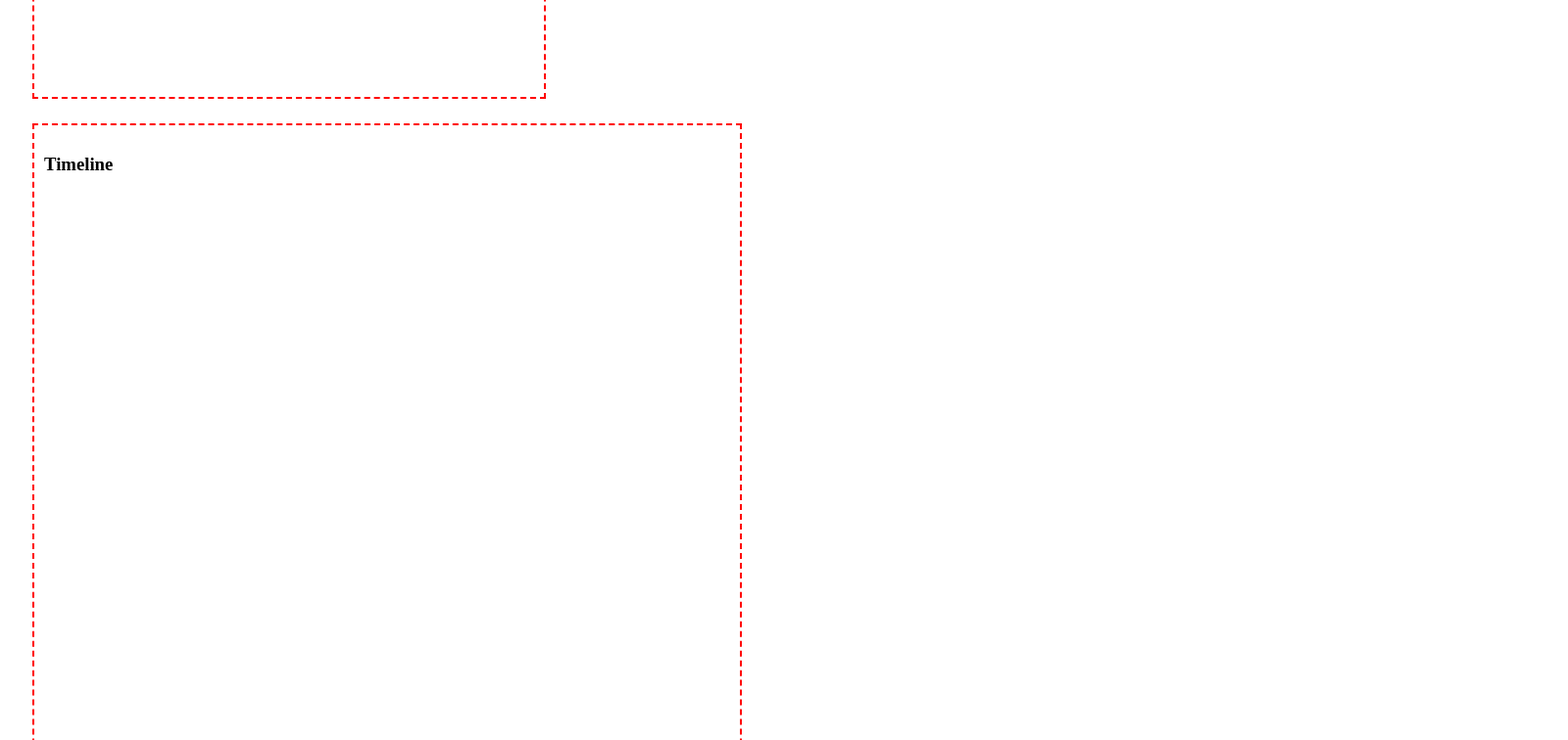
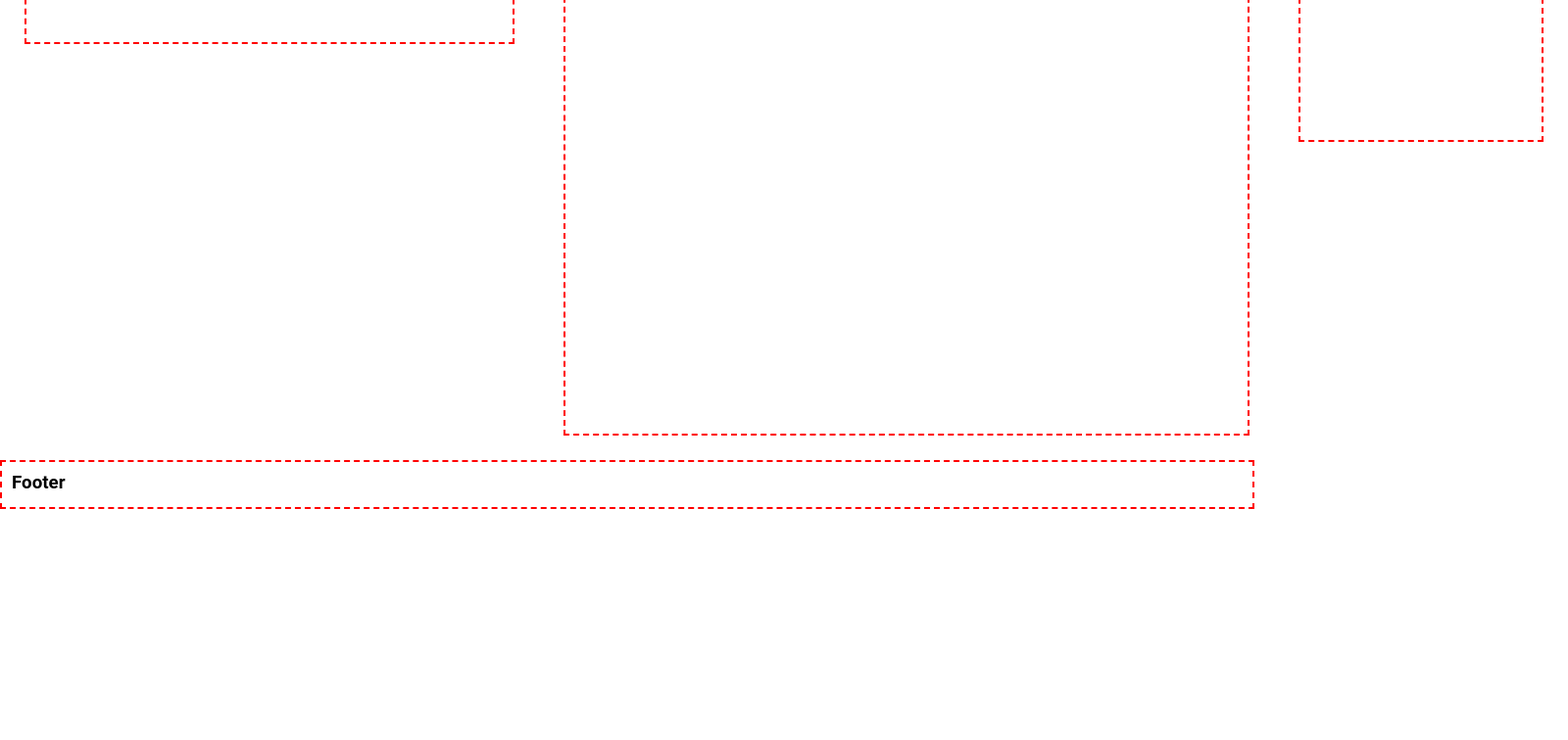
Before and after one commit to allythiel/social-media-front-end, a React (Create React App) app: page / in a window 1280 px wide. Shown: the part 460-1216 px from the top of the page at 98% size, 1600 px wide, since content can reach past the window. After the commit the page ends 980 px from the top, so only its background shows below. Built offline with nearby package versions, Linux system fonts and the light colour scheme.

Commit message:
mod css wireframe

```diff
--- a/src/App.css
+++ b/src/App.css
@@ -8,3 +8,9 @@
 .App {
    margin: 0;
 }
+
+.content {
+   display: flex;
+   flex-direction: row;
+   align-content: space-between;
+}
--- a/src/App.js
+++ b/src/App.js
@@ -1,20 +1,27 @@
 import React from 'react'
-import Header from './components/header/Header';
-import Footer from './components/footer/Footer';
-import Profile from './components/profile/Profile';
-import FriendsList from './components/FriendsAllUsersList/friendsList/FriendsList';
-import Timeline from './components/timeline/Timeline';
+import Header from './components/header/Header'
+import Footer from './components/footer/Footer'
+import Profile from './components/profile/Profile'
+import FriendsList from './components/FriendsAllUsersList/friendsList/FriendsList'
+import Timeline from './components/timeline/Timeline'
+import './App.css'
 
 const App = () => {
    return (
       <div className='App'>
-         <Header />
-         <div className="content">
-            <Profile />
-            <Timeline />
-            <FriendsList />
+         <Header/>
+         <div className='content'>
+            <div>
+               <Profile />
+            </div>
+            <div>
+               <Timeline/>
+            </div>
+            <div>
+               <FriendsList/>
+            </div>
          </div>
-         <Footer />
+         <Footer/>
       </div>
    )
 }
--- a/src/Components/footer/footer.css
+++ b/src/Components/footer/footer.css
@@ -1,6 +1,7 @@
 .footer {
-   min-height: 50px;
-   padding: 10px;
-   border: 2px dashed red;
-
+    bottom: 0;
+    width: 100%;
+    min-height: 50px;
+    padding: 10px;
+    border: 2px dashed red;
 }
```
